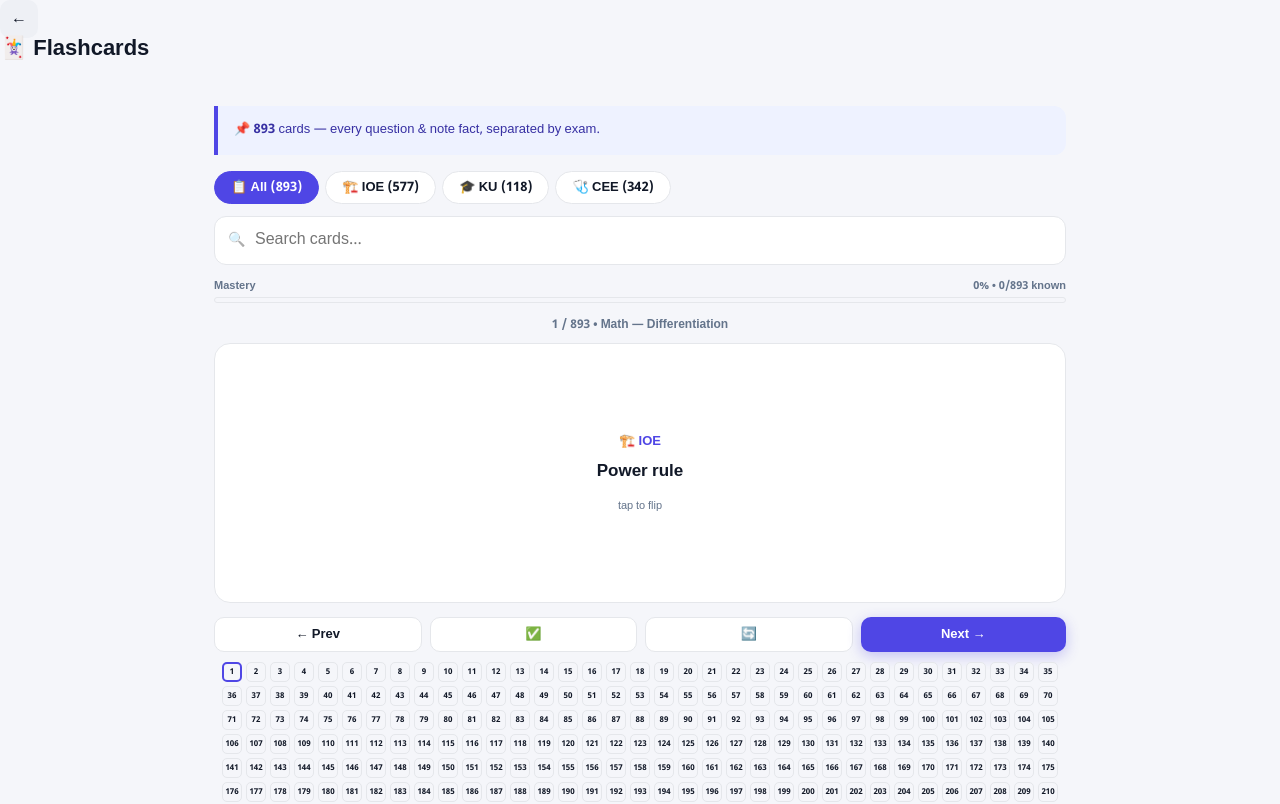
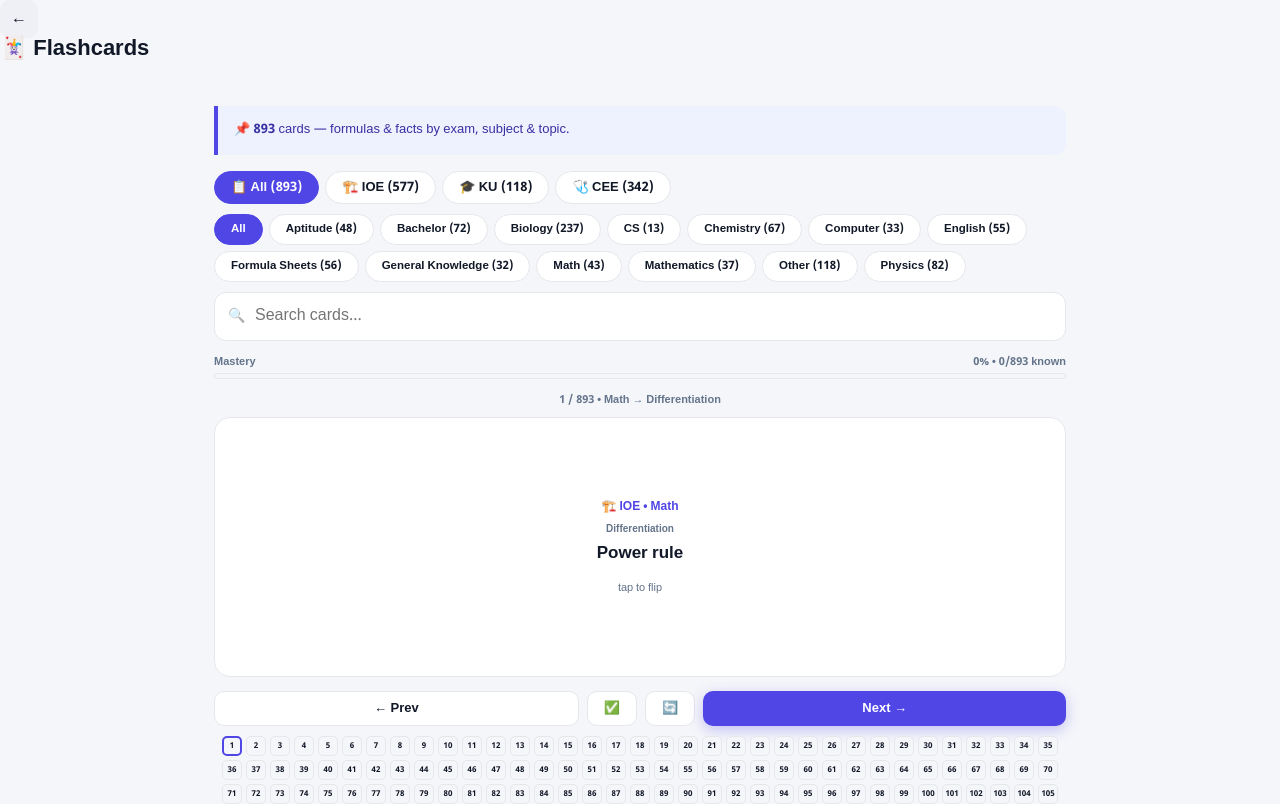
Before and after one commit to harmless-beep/bato, a Next.js app: page /flashcards in a window 1280 px wide. Shown: the top 804 px of the page. Built offline with nearby package versions, Linux system fonts and the light colour scheme.

Commit message:
flashcards: subject→sub-subject cascade filter (Physics→Optics, Chemistry→Organic...) like syllabus

```diff
--- a/app/flashcards/page.tsx
+++ b/app/flashcards/page.tsx
@@ -11,6 +11,8 @@ export default function Flashcards() {
   const L = (en: string, ne: string) => (isNe ? ne : en)
 
   const [exam, setExam] = useState<"All" | "IOE" | "KU" | "CEE">("All")
+  const [subject, setSubject] = useState<string>("All")
+  const [sub, setSub] = useState<string>("All")
   const [query, setQuery] = useState("")
   const [idx, setIdx] = useState(0)
   const [flipped, setFlipped] = useState(false)
@@ -21,18 +23,43 @@ export default function Flashcards() {
 
   const deck = useMemo(() => {
     const q = query.trim().toLowerCase()
-    return flashcards.filter(c =>
-      (exam === "All" || c.exam === exam || c.exam === "All") &&
-      (!q || c.front.toLowerCase().includes(q) || c.back.toLowerCase().includes(q) || c.topic.toLowerCase().includes(q))
-    )
-  }, [exam, query])
+    return flashcards.filter(c => {
+      if (exam !== "All" && c.exam !== exam && c.exam !== "All") return false
+      if (subject !== "All" && c.subject !== subject) return false
+      if (sub !== "All" && c.sub !== sub) return false
+      if (q && !c.front.toLowerCase().includes(q) && !c.back.toLowerCase().includes(q) && !c.topic.toLowerCase().includes(q)) return false
+      return true
+    })
+  }, [exam, subject, sub, query])
+
+  // Subject list for this exam
+  const subjects = useMemo(() => {
+    const s = new Set<string>()
+    for (const c of flashcards) {
+      if (exam !== "All" && c.exam !== exam && c.exam !== "All") continue
+      s.add(c.subject)
+    }
+    return ["All", ...Array.from(s).sort()]
+  }, [exam])
+
+  // Sub list for this subject
+  const subs = useMemo(() => {
+    if (subject === "All") return ["All"]
+    const s = new Set<string>()
+    for (const c of flashcards) {
+      if (exam !== "All" && c.exam !== exam && c.exam !== "All") continue
+      if (c.subject !== subject) continue
+      s.add(c.sub)
+    }
+    return ["All", ...Array.from(s).sort()]
+  }, [exam, subject])
 
   const card = deck[idx] ?? deck[deck.length - 1] ?? null
   const isKnown = card ? known.includes(card.id) : false
   const knownCount = deck.filter(c => known.includes(c.id)).length
   const progress = deck.length ? Math.round((knownCount / deck.length) * 100) : 0
 
-  useEffect(() => { setFlipped(false); setIdx(0) }, [exam, query])
+  useEffect(() => { setFlipped(false); setIdx(0) }, [exam, subject, sub, query])
 
   const mark = (v: boolean) => {
     if (!card) return
@@ -56,20 +83,56 @@ export default function Flashcards() {
       </div>
       <div className="page-content">
         <div className="info-box">
-          📌 <strong>{deck.length.toLocaleString()}</strong> {L("cards — every question & note fact, separated by exam.", "कार्डहरू — हरेक प्रश्न र नोट तथ्य, परीक्षा अनुसार छुट्याइएको।")}
+          📌 <strong>{deck.length.toLocaleString()}</strong> {L("cards — formulas & facts by exam, subject & topic.", "कार्डहरू — सूत्र र तथ्य परीक्षा, विषय र विषयगत अनुसार।")}
         </div>
 
-        {/* Exam filter chips */}
-        <div style={{ display: "flex", gap: 6, marginBottom: 12, flexWrap: "wrap" }}>
+        {/* Exam filter */}
+        <div style={{ display: "flex", gap: 6, marginBottom: 10, flexWrap: "wrap" }}>
           {flashExams.map(e => {
             const cnt = e === "All" ? flashcards.length : flashcards.filter(c => c.exam === e || c.exam === "All").length
             return (
-              <button key={e} className={`chip ${exam === e ? "active" : ""}`} onClick={() => setExam(e)}>
+              <button key={e} className={`chip ${exam === e ? "active" : ""}`} onClick={() => { setExam(e); setSubject("All"); setSub("All") }}>
                 {e === "IOE" ? "🏗️" : e === "KU" ? "🎓" : e === "CEE" ? "🩺" : "📋"} {e} ({cnt.toLocaleString()})
               </button>
             )
           })}
         </div>
+
+        {/* Subject filter */}
+        <div style={{ display: "flex", gap: 6, marginBottom: 10, flexWrap: "wrap" }}>
+          {subjects.map(s => {
+            const cnt = s === "All" ? 0 : flashcards.filter(c => {
+              if (exam !== "All" && c.exam !== exam && c.exam !== "All") return false
+              return c.subject === s
+            }).length
+            return (
+              <button
+                key={s}
+                className={`chip chip-sm ${subject === s ? "active" : ""}`}
+                onClick={() => { setSubject(s); setSub("All") }}
+                style={{ fontSize: 11.5 }}
+              >
+                {s} {s !== "All" && `(${cnt})`}
+              </button>
+            )
+          })}
+        </div>
+
+        {/* Sub-subject filter */}
+        {subject !== "All" && subs.length > 1 && (
+          <div style={{ display: "flex", gap: 5, marginBottom: 10, flexWrap: "wrap" }}>
+            {subs.map(s => (
+              <button
+                key={s}
+                className={`chip chip-xs ${sub === s ? "active" : ""}`}
+                onClick={() => setSub(s)}
+                style={{ fontSize: 10.5, padding: "3px 10px" }}
+              >
+                {s === "All" ? L("All", "सबै") : s}
+              </button>
+            ))}
+          </div>
+        )}
 
         {/* Search */}
         <div style={{ position: "relative", marginBottom: 14 }}>
@@ -97,12 +160,12 @@ export default function Flashcards() {
         {deck.length === 0 ? (
           <div style={{ textAlign: "center", padding: "48px 0", color: "var(--muted)" }}>
             <div style={{ fontSize: 48, marginBottom: 10 }}>🔍</div>
-            <div style={{ fontSize: 15, fontWeight: 700 }}>{L("No cards found", "कुनै कार्ड भेटिएन")}</div>
+            <div style={{ fontSize: 15, fontWeight: 700 }}>{L("No cards", "कुनै कार्ड छैन")}</div>
           </div>
         ) : card ? (
           <>
-            <div style={{ textAlign: "center", marginBottom: 10, fontSize: 12, color: "var(--muted)", fontWeight: 600 }}>
-              {idx + 1} / {deck.length} • {card.topic}
+            <div style={{ textAlign: "center", marginBottom: 10, fontSize: 11, color: "var(--muted)", fontWeight: 600 }}>
+              {idx + 1} / {deck.length} • {card.subject} {card.sub !== card.subject && `→ ${card.sub}`}
             </div>
             <div style={{ perspective: 1200, marginBottom: 14 }}>
               <div
@@ -119,9 +182,10 @@ export default function Flashcards() {
                   display: "flex", flexDirection: "column", alignItems: "center", justifyContent: "center",
                   padding: 28, textAlign: "center",
                 }}>
-                  <span style={{ fontSize: 13, fontWeight: 800, color: "var(--primary)", marginBottom: 10 }}>
-                    {card.exam === "IOE" ? "🏗️ IOE" : card.exam === "KU" ? "🎓 KU" : card.exam === "CEE" ? "🩺 CEE" : "📋 All"}
+                  <span style={{ fontSize: 12, fontWeight: 800, color: "var(--primary)", marginBottom: 8 }}>
+                    {card.exam === "IOE" ? "🏗️ IOE" : card.exam === "KU" ? "🎓 KU" : card.exam === "CEE" ? "🩺 CEE" : "📋 All"} • {card.subject}
                   </span>
+                  {card.sub !== card.subject && <span style={{ fontSize: 10, fontWeight: 600, color: "var(--muted)", marginBottom: 6 }}>{card.sub}</span>}
                   <div style={{ fontSize: 17, fontWeight: 800, color: "var(--text)", lineHeight: 1.5, whiteSpace: "pre-line" }}>
                     {card.front}
                   </div>
@@ -150,8 +214,8 @@ export default function Flashcards() {
 
             <div style={{ display: "flex", gap: 8, marginBottom: 10 }}>
               <button className="btn btn-outline btn-sm" style={{ flex: 1 }} onClick={() => next(-1)}>← {L("Prev", "अघिल्लो")}</button>
-              <button className="btn btn-outline btn-sm" style={{ flex: 1 }} onClick={() => mark(true)}>✅</button>
-              <button className="btn btn-outline btn-sm" style={{ flex: 1 }} onClick={() => mark(false)}>🔄</button>
+              <button className="btn btn-outline btn-sm" onClick={() => mark(true)}>✅</button>
+              <button className="btn btn-outline btn-sm" onClick={() => mark(false)}>🔄</button>
               <button className="btn btn-primary btn-sm" style={{ flex: 1 }} onClick={() => next(1)}>{L("Next", "अर्को")} →</button>
             </div>
 
--- a/data/flashcards.ts
+++ b/data/flashcards.ts
@@ -1,13 +1,14 @@
-// Flashcards — generic facts & formulas, separated by exam (IOE / KU / CEE).
+// Flashcards — generic facts & formulas, separated by exam (IOE / KU / CEE)
+// and by subject → sub-subject (Physics → Optics, Chemistry → Organic, ...).
 // Sources: curated fact cards (flash-facts.ts) + facts split from the notes content.
-// NO question-with-options cards — these are the "things you forget".
 import { notes } from './notes'
-import { factCards, type FactCard } from './flash-facts'
+import { factCards } from './flash-facts'
 
 export interface Flashcard {
   id: string
   exam: 'IOE' | 'KU' | 'CEE' | 'All'
   subject: string
+  sub: string
   topic: string
   front: string
   back: string
@@ -37,33 +38,54 @@ function splitMd(md: string): { t: string; d: string }[] {
   return cards.filter(c => c.t.length < 80)
 }
 
+// Map note section id → subject + default sub
+const noteSubject = (id: string, title: string): { subject: string; sub: string } => {
+  if (id.startsWith('med')) return { subject: 'Biology', sub: title }
+  if (id === 'csit') return { subject: 'Computer', sub: title }
+  if (id.startsWith('sem')) return { subject: 'Bachelor', sub: title }
+  if (id === 'math') return { subject: 'Mathematics', sub: title }
+  if (id === 'physics') return { subject: 'Physics', sub: title }
+  if (id === 'chemistry') return { subject: 'Chemistry', sub: title }
+  if (id === 'english' || id === 'english-2') return { subject: 'English', sub: title }
+  if (id === 'aptitude' || id === 'aptitude-2') return { subject: 'Aptitude', sub: title }
+  if (id === 'g.k') return { subject: 'General Knowledge', sub: title }
+  if (id === 'formula-sheet') return { subject: 'Formula Sheets', sub: title }
+  return { subject: 'Other', sub: title }
+}
+
 const cards: Flashcard[] = []
 
-// 1. Curated fact cards (generic formulas, constants, definitions)
+// 1. Curated fact cards — topic "Physics — Kinematics" → subject Physics, sub Kinematics
 for (const f of factCards) {
+  const parts = f.topic.split(' — ')
+  const subject = parts[0] ?? f.topic
+  const sub = parts[1] ?? f.topic
   cards.push({
     id: `f-${f.exam}-${f.topic.replace(/[^a-z0-9]/gi, '')}-${f.front.slice(0, 24).replace(/[^a-z0-9]/gi, '')}`,
     exam: f.exam,
-    subject: f.topic.split(' — ')[0] ?? f.topic,
+    subject,
+    sub,
     topic: f.topic,
     front: f.front,
     back: f.back,
   })
 }
 
-// 2. Notes → fact cards (medical/engineering content, tagged to the right exam)
+// 2. Notes → fact cards
 for (const sec of notes) {
   const exam: Flashcard['exam'] = sec.id.startsWith('med') ? 'CEE'
     : sec.id.startsWith('sem') ? 'All'
     : sec.id === 'csit' ? 'KU'
     : 'IOE'
+  const { subject, sub } = noteSubject(sec.id, sec.title)
   for (const item of sec.items) {
     const pairs = splitMd(item.content)
     if (pairs.length === 0) {
       cards.push({
         id: `n-${sec.id}-${item.title.slice(0, 20).replace(/[^a-z0-9]/gi, '')}`,
         exam,
-        subject: sec.title,
+        subject,
+        sub: item.title,
         topic: item.title,
         front: item.title,
         back: item.content,
@@ -73,7 +95,8 @@ for (const sec of notes) {
         cards.push({
           id: `n-${sec.id}-${p.t.slice(0, 24).replace(/[^a-z0-9]/gi, '')}`,
           exam,
-          subject: sec.title,
+          subject,
+          sub: item.title,
           topic: item.title,
           front: p.t,
           back: p.d || item.content,
```
